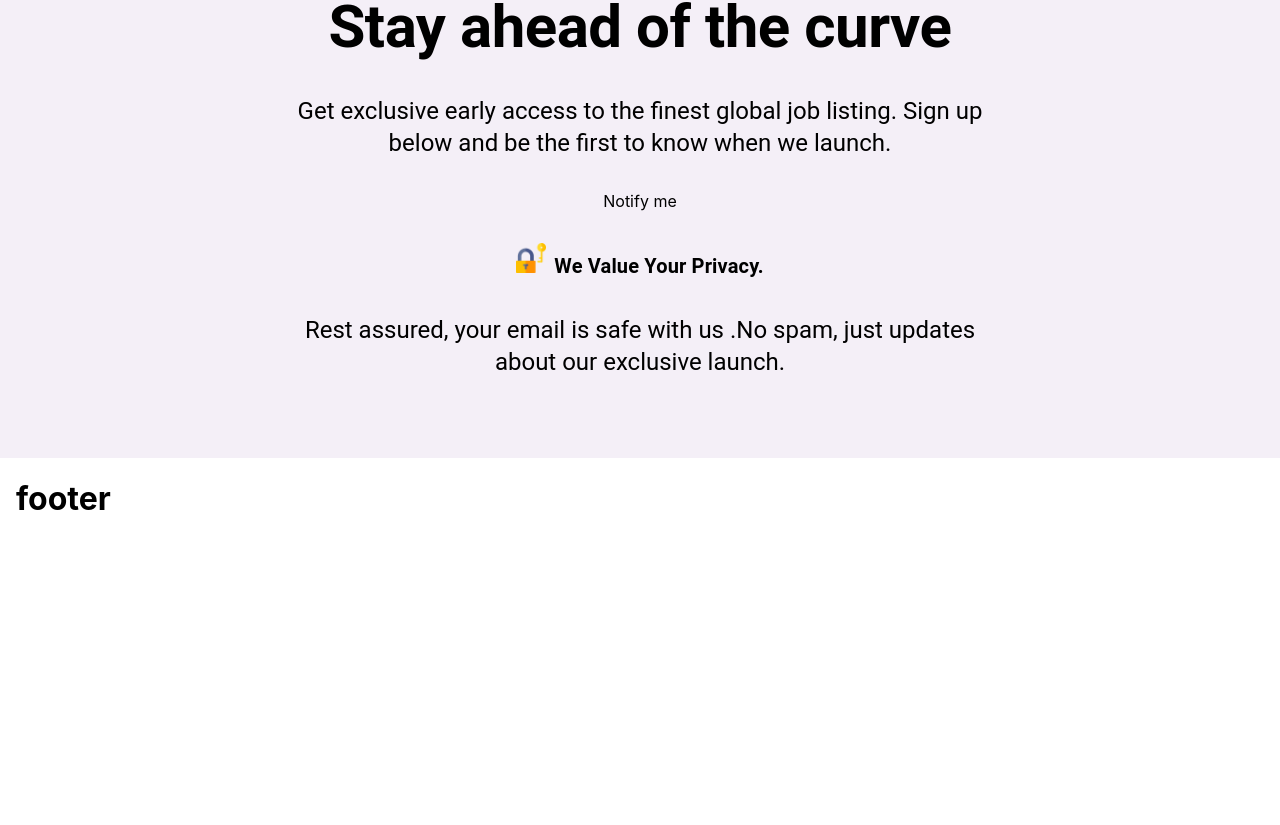
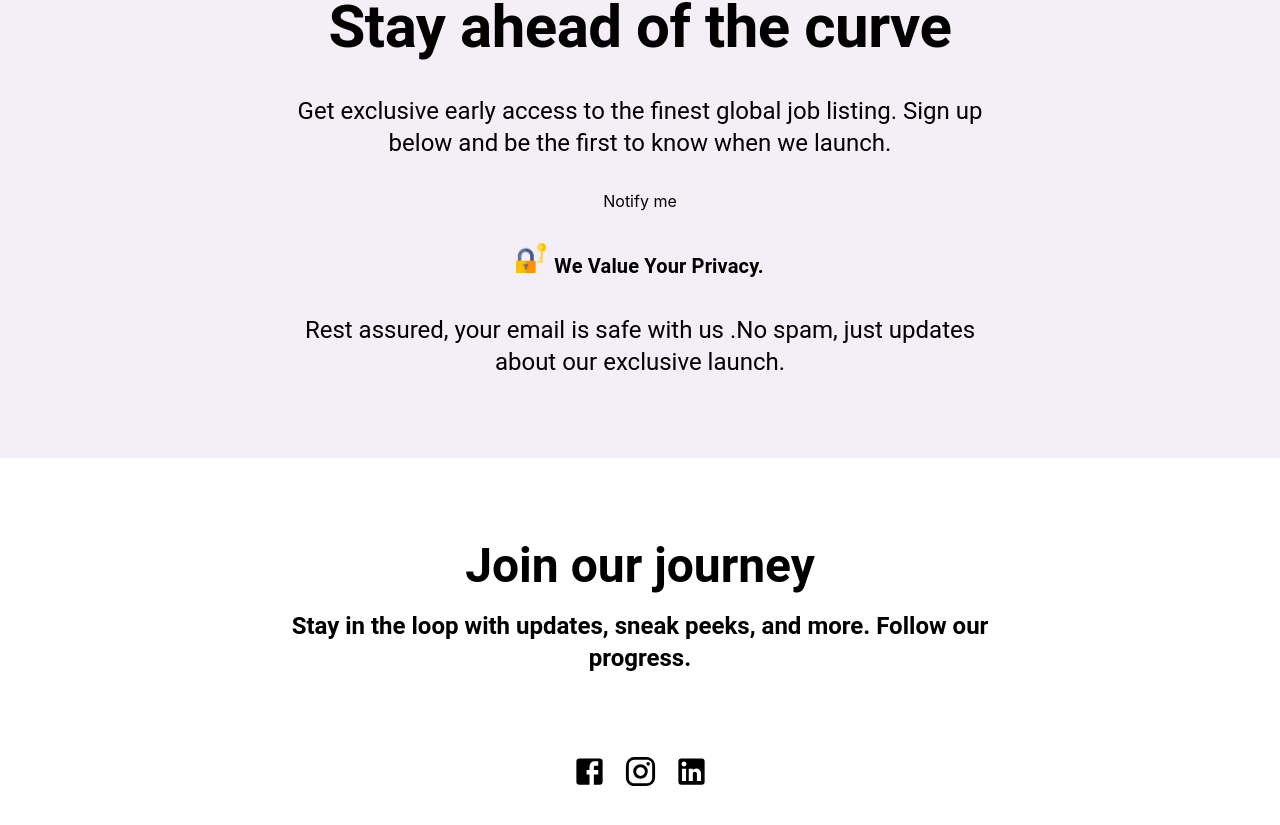
Before and after one commit to naimur61/g-fontend, a React (Create React App) app: page / in a window 1280 px wide. Shown: the part 1792-2617 px from the top of the page. Before the commit the page ends 2332 px from the top, so only its background shows below. Built offline with nearby package versions, Linux system fonts and the light colour scheme.

Commit message:
footer style done

```diff
--- a/src/components/Footer.js
+++ b/src/components/Footer.js
@@ -1,8 +1,23 @@
+import { Box, Stack, Typography } from "@mui/material";
+import FacebookIcon from "@mui/icons-material/Facebook";
+import InstagramIcon from "@mui/icons-material/Instagram";
+import LinkedInIcon from "@mui/icons-material/LinkedIn";
+
 const Footer = () => {
 	return (
-		<div>
-			<h1>footer</h1>
-		</div>
+		<Box mt="2rem" mx="auto" maxWidth="700px" textAlign="center" pt="3rem">
+			<Typography variant="h3" fontWeight="bold">
+				Join our journey
+			</Typography>
+			<Typography variant="h5" fontWeight="bold" my="1rem">
+				Stay in the loop with updates, sneak peeks, and more. Follow our progress.
+			</Typography>
+			<Stack direction="row" justifyContent="center" spacing={2} my="5rem">
+				<FacebookIcon fontSize="large" />
+				<InstagramIcon fontSize="large" />
+				<LinkedInIcon fontSize="large" />
+			</Stack>
+		</Box>
 	);
 };
 
```
